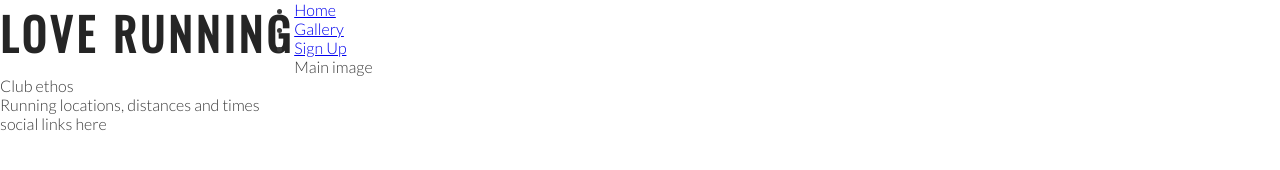
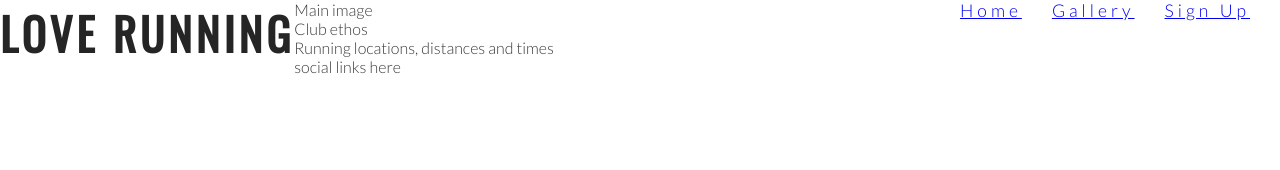
Before and after one commit to AleksandrDenis/love-running, a plain HTML site: page index.htm in a window 1280 px wide. Drawn offline with nearby package versions, Linux system fonts and the light colour scheme.

Commit message:
add style to nav links and rearnge nav menu

```diff
--- a/assets/css/style.css
+++ b/assets/css/style.css
@@ -21,3 +21,14 @@ h1, h2 {
     float: left;
     font-size: 280%;
 }
+/* navigation links*/
+#menu {
+    font-size: 110%;
+    letter-spacing: 4px;
+}
+#menu li {
+    float: right;
+    list-style-type: none;
+    margin-right: 30px;
+
+}
--- a/index.htm
+++ b/index.htm
@@ -20,16 +20,18 @@
 
         </a>
         <nav>
-            <ul>
+            <ul id="menu">
                 <li>
-                    <a href="index.htm">Home</a>
-
+                    <a href="#">Sign Up</a>
                 </li>
                 <li>
                     <a href="#">Gallery</a>
                 </li>
                 <li>
-                    <a href="#">Sign Up</a>
+                    <a href="index.htm">Home</a>
+
+                </li>
+
                 </li>
             </ul>
         </nav>
```
